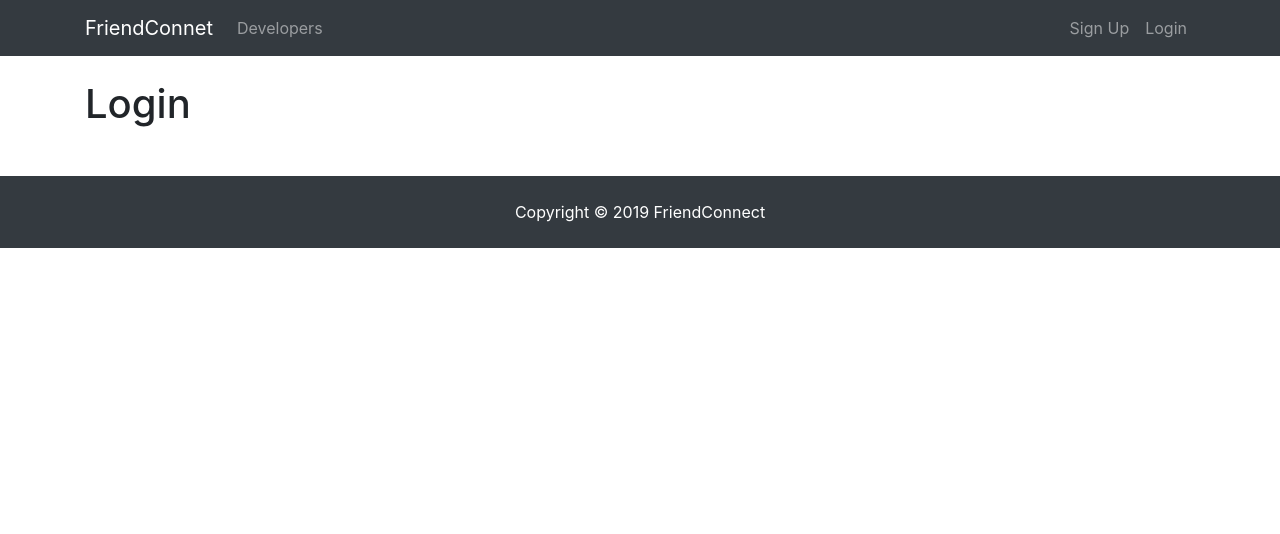
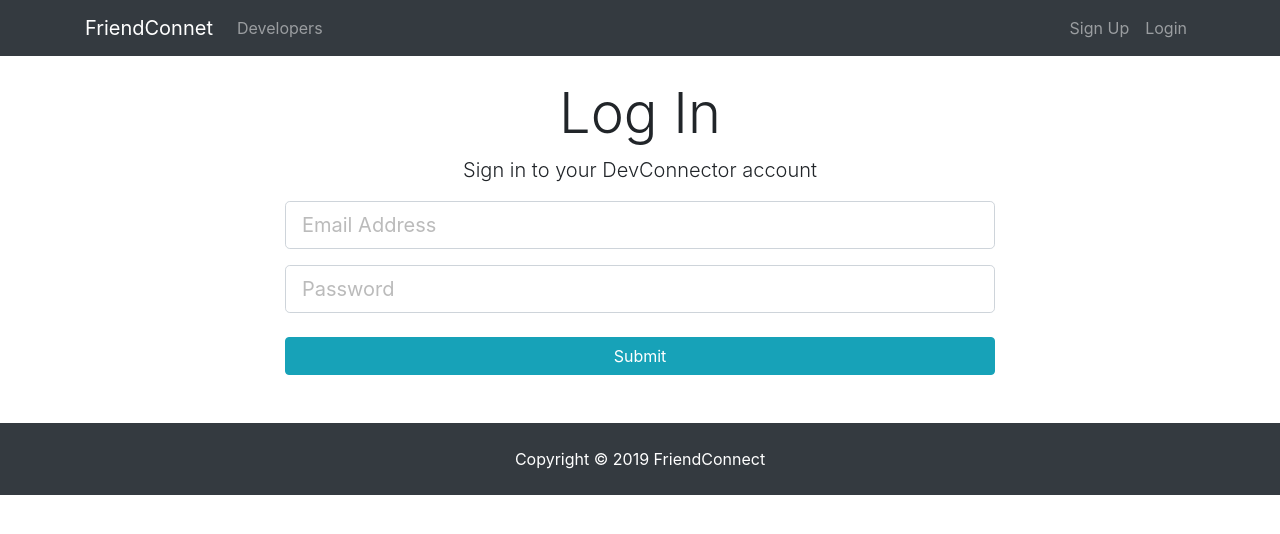
Before and after one commit to olufemi424/friendConnect, a React (Create React App) app in the folder client/: page /login in a window 1280 px wide. Shown: the top 534 px of the page. Built offline with nearby package versions, Linux system fonts and the light colour scheme.

Commit message:
user login form

```diff
--- a/client/src/components/auth/Login.js
+++ b/client/src/components/auth/Login.js
@@ -1,10 +1,59 @@
 import React, { Component } from "react";
 
 class Login extends Component {
+  state = { email: "", password: "" };
+
+  hanleSubmit = e => {
+    e.preventDefault();
+    const user = {
+      email: this.state.email,
+      password: this.state.password
+    };
+    console.log(user);
+  };
+
+  handleChange = e => {
+    this.setState({
+      [e.target.name]: e.target.value
+    });
+  };
+
   render() {
     return (
-      <div>
-        <h1>Login</h1>
+      <div className="login">
+        <div className="container">
+          <div className="row">
+            <div className="col-md-8 m-auto">
+              <h1 className="display-4 text-center">Log In</h1>
+              <p className="lead text-center">
+                Sign in to your DevConnector account
+              </p>
+              <form onSubmit={this.hanleSubmit}>
+                <div className="form-group">
+                  <input
+                    type="email"
+                    className="form-control form-control-lg"
+                    placeholder="Email Address"
+                    name="email"
+                    value={this.state.email}
+                    onChange={this.handleChange}
+                  />
+                </div>
+                <div className="form-group">
+                  <input
+                    type="password"
+                    className="form-control form-control-lg"
+                    placeholder="Password"
+                    name="password"
+                    value={this.state.password}
+                    onChange={this.handleChange}
+                  />
+                </div>
+                <input type="submit" className="btn btn-info btn-block mt-4" />
+              </form>
+            </div>
+          </div>
+        </div>
       </div>
     );
   }
--- a/client/src/components/auth/Register.js
+++ b/client/src/components/auth/Register.js
@@ -27,7 +27,6 @@
   };
 
   render() {
-    console.log(this.state);
     return (
       <div className="register">
         <div className="container">
```
